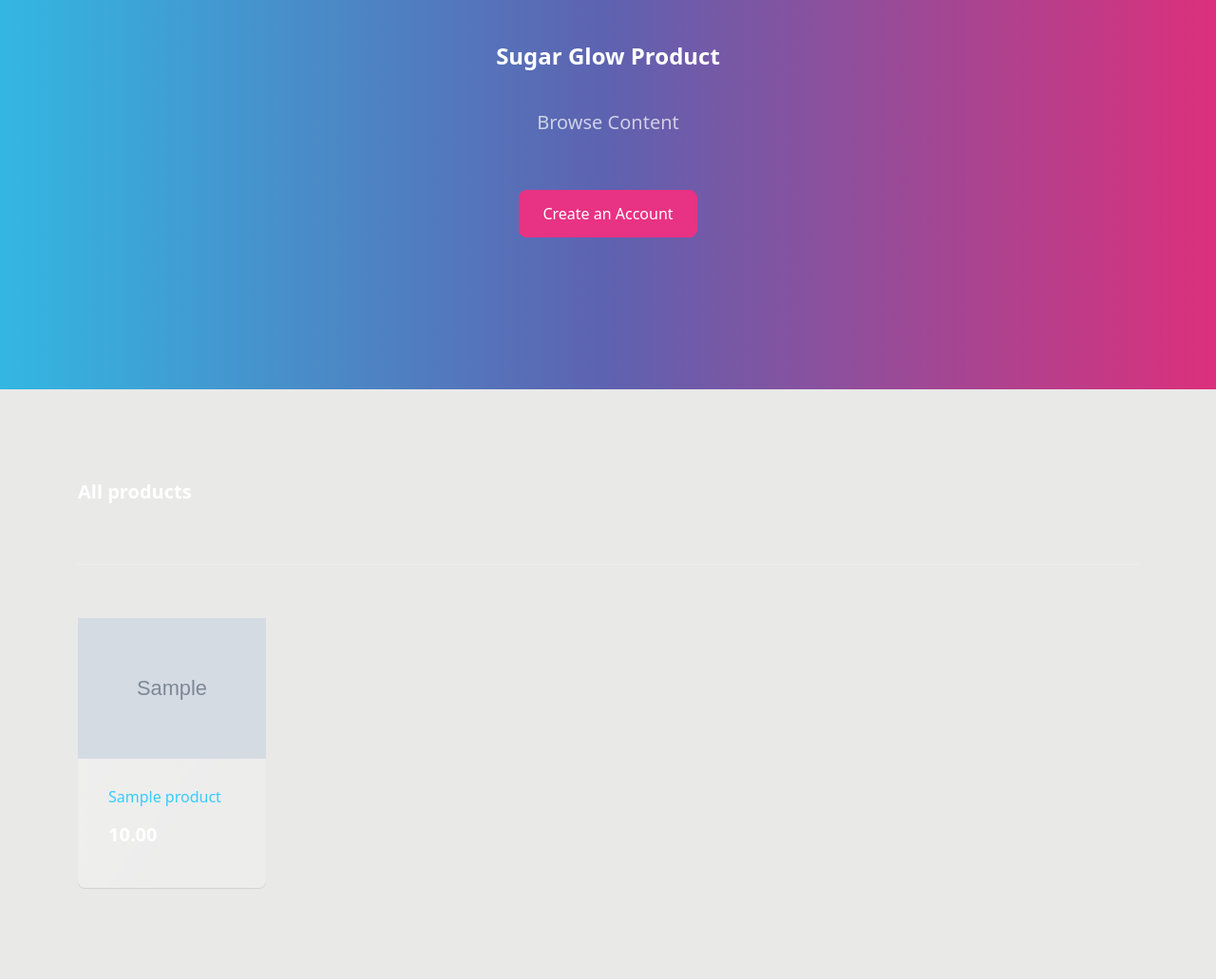
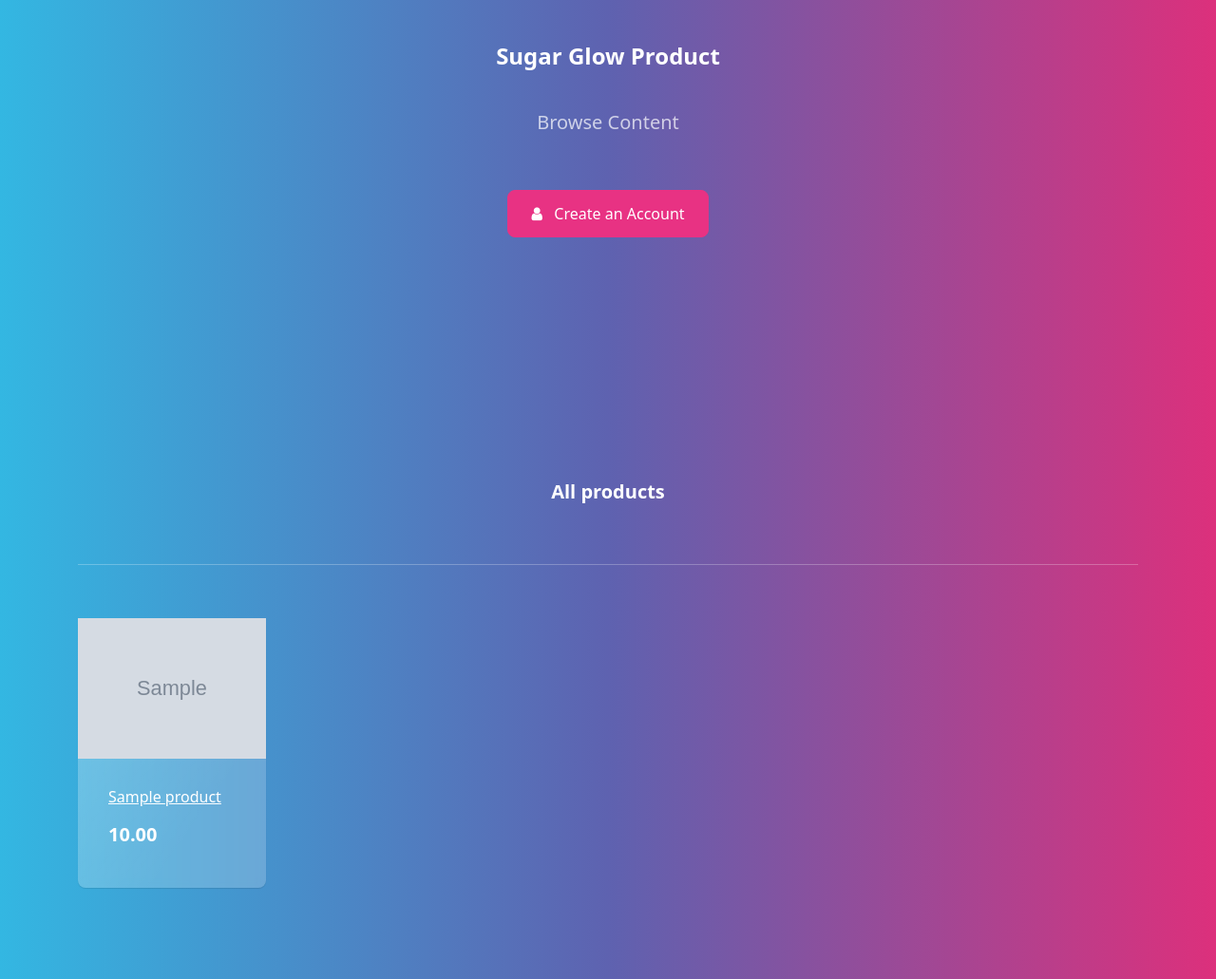
Before and after one commit to jburns6789/DjangoWebstore, a Django app: page / in a window 1280 px wide. Shown: the part 181-1212 px from the top of the page at 95% size. Run offline with Django 5.2, Linux system fonts and the light colour scheme; tables that the repository leaves empty hold one stand-in row (values such as "Sample post"); grey boxes marked "Sample" are stand-in pictures; some libraries are stand-ins or nearby versions.

Commit message:
global styling

```diff
--- a/ecommerce/account/templates/account/registration/register.html
+++ b/ecommerce/account/templates/account/registration/register.html
@@ -53,6 +53,11 @@
 
             </form>
 
+            <br><br>
+
+            <p>Already have an Account?</p>
+            <a class="text-decorate-underline text-white" href={% url 'my-login'%}>Click Here</a>
+
         </div>
 
     </body>
--- a/ecommerce/account/views.py
+++ b/ecommerce/account/views.py
@@ -144,6 +144,8 @@ def profile_management(request):
 
     # Updating our username and email
 
+    user_form = UpdateUserForm(instance=request.user) # <----- django default validation
+
     if request.method == 'POST':
 
         user_form = UpdateUserForm(request.POST, instance=request.user)
@@ -158,8 +160,6 @@ def profile_management(request):
     user_form = UpdateUserForm(instance=request.user)
 
     context = {'user_form':user_form}
-
-
 
 
     return render(request, 'account/profile-management.html', context=context)
--- a/ecommerce/store/templates/store/store.html
+++ b/ecommerce/store/templates/store/store.html
@@ -7,17 +7,18 @@
     <section class="py-4 text-center container">
         <div class="row py-lg-5">
             <div class ="col-lg-6 col-md-8 mx-auto">
-                <h4>Sugar Glow Product</h4>
+              <h4>Sugar Glow Product</h4>
 
-                <br>
+              <br>
 
-                <p class="lead text-muted">
+              <p class="lead text-muted">
                     Browse Content
-                </p>
+              </p>
 
-                <br>
+              <br>
 
-                <a href="{% url 'register' %}" class="btn btn-primary my-2">Create an Account</a>
+              <a href="{% url 'register' %}" class="btn btn-primary my-2"> <i class="fa fa-user"></i> &nbsp; Create an Account</a>
+
 
             </div>
 
@@ -27,11 +28,11 @@
 
        <!-- All products section -->
 
-        <div class="album py-5 bg-light">
+        <div class="album py-5 bg-transparent">
 
             <div class="container">
 
-              <div class="pb-3 h5"> All products </div>
+              <div class="pb-3 h5 text-center"> All products </div>
 
               <hr>
 
@@ -46,7 +47,7 @@
                         <img class="img-fluid" alt="Responsive Image" src="{{ product.image.url }}">
                         <div class="card-body">
                           <p class="card-text">
-                            <a class="text-info text-decoration-none" href="{{ product.get_absolute_url }}"> {{ product.title | capfirst }} </a>
+                            <a class="text-info text-white" href="{{ product.get_absolute_url }}"> {{ product.title | capfirst }} </a>
                           </p>
                           <div class="d-flex justify-content-between align-items-center">
                             <h5> {{ product.price }} </h5>
```
Also changed, not shown: ecommerce/account/forms.py (+17 -15 lines), ecommerce/account/templates/account/my-login.html (+11 -1 lines), ecommerce/account/templates/account/profile-management.html (+2 -10 lines).
